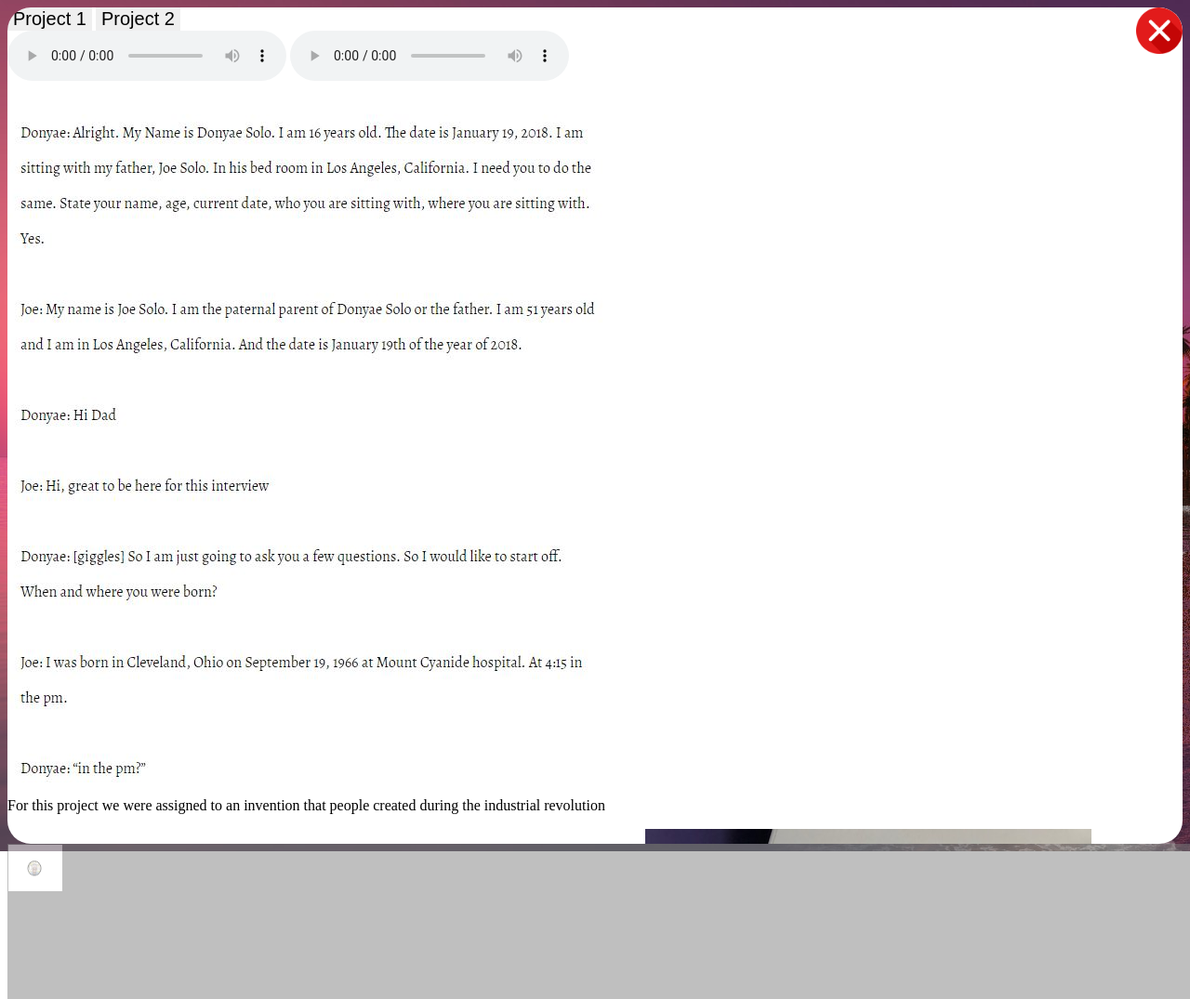
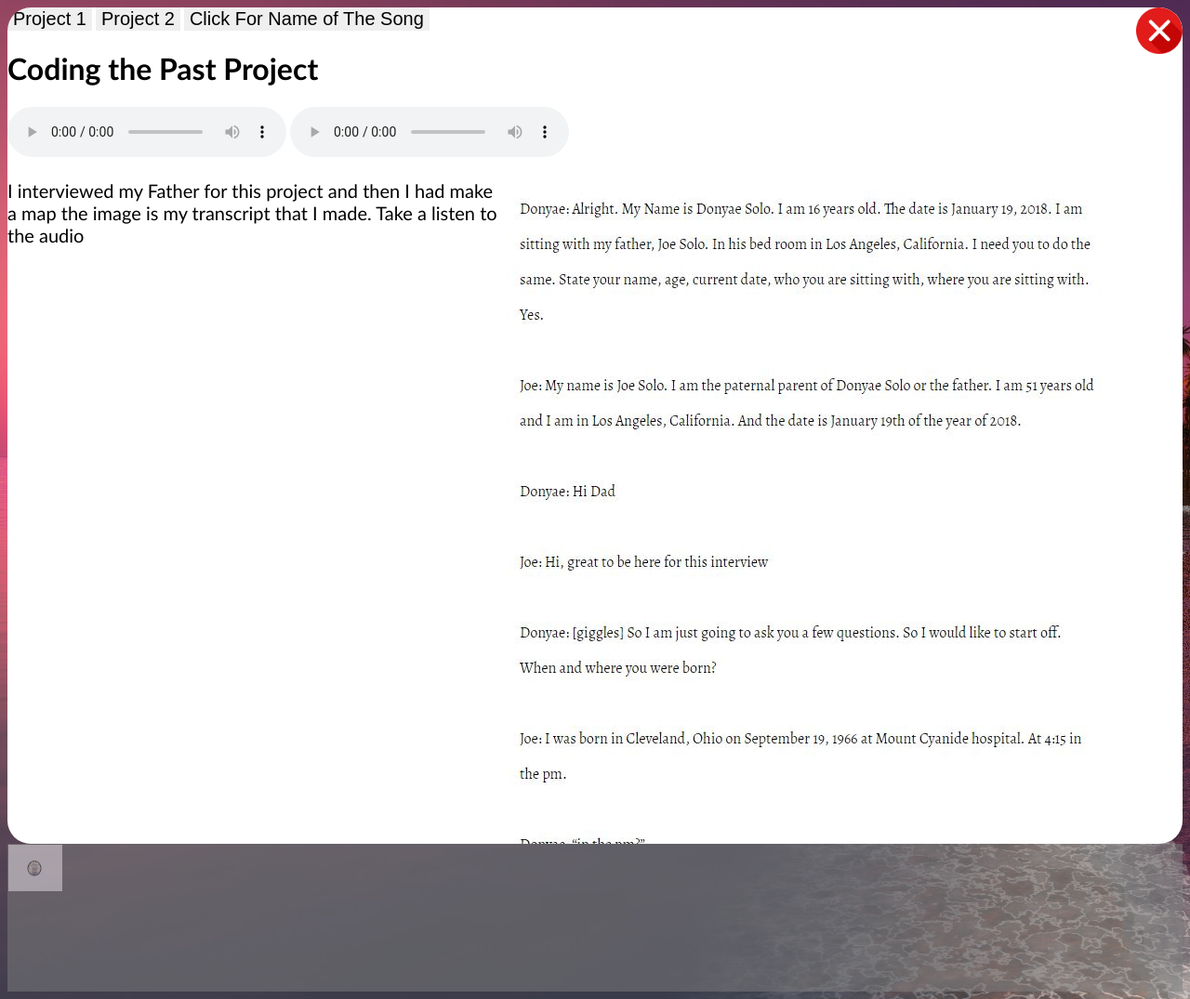
Before and after one commit to donyaesolo/exhibition, a plain HTML site: page daramola.html in a window 1280 px wide. Shown: the whole page at 93% size. Before the commit the page ends 916 px from the top, so only its background shows below. Drawn offline with Linux system fonts and the light colour scheme.

Commit message:
Add files via upload

```diff
--- a/Noel.css
+++ b/Noel.css
@@ -65,3 +65,7 @@ top: 0;
 .exit:hover{
 filter: brightness(50%);
 }
+.song {
+	border: none;
+font-size: 20px;
+}
--- a/daramola.css
+++ b/daramola.css
@@ -17,15 +17,16 @@ filter: brightness(50%);
 }
 .bar {
 	opacity: 0.5;
-	position: fixed;
+	position: sticky;
 	background-color: grey ;
 	width:200%;
-    height: 100%;
+    height: 20%;
     border: 1px solid grey;
 	margin-right: 100%;
 }
 *{
 cursor: url(images/watermelon.cur), auto;
+overflow:hidden;
 }
 body{
 background-image: url(images/sea.jpg);
@@ -39,8 +40,18 @@ font-size: 20px;
 
 }
 
-
+h1 {
+font-family:"Trebuchet MS", Helvetica, sans-serif;
+}
 
 p {
-size: 16px;
+font-family:"Trebuchet MS", Helvetica, sans-serif;
+font-size: 20px;
 }
+#trans {
+float: right;
+}
+.song {
+	border: none;
+font-size: 20px;
+}
--- a/daramola.html
+++ b/daramola.html
@@ -10,15 +10,20 @@
 	<div class = "tabs">
 		<button class="tablink" onclick="openProject(event, 'Project1')" id="defaultOpen">Project 1</button>
 		<button class="tablink" onclick="openProject(event, 'Project2')">Project 2</button>
+		<button class = "song" onclick = "songFunction()">Click For Name of The Song</button>
 	</div>
 		<div id = "Project1" class = "content">
-			<audio controls autoplay>
+			<h1> Coding the Past Project</h1>
+
+			<audio controls>
 				<source src = "images/Joe_solo.mp3" type = "audio/mpeg">
 			</audio>
 			<audio controls autoplay loop>
 				<source src = "images/la_noire.mp3" type = "audio/mpeg">
 			</audio>
-			<img src = "images/transcript .JPG">
+			<img id = "trans"src = "images/transcript .JPG">
+			<p> I interviewed my Father for this project and then I had make a map
+			the image is my transcript that I made. Take a listen to the audio</p>
 		</div>
 		<div id = "Project2" class = "content">
 			<p> For this project we were assigned to an invention that people created during the industrial revolution</p>
@@ -32,4 +37,5 @@
 	</div>
 	<div class = "bar">
 		<img src = "images/daramola_icon.jpg"  height = "50px"width = "58px">
+
 	</div>
--- a/index.js
+++ b/index.js
@@ -16,3 +16,10 @@ function openProject(evt, projectName) {
 }
 
  document.getElementById("defultOpen").click();
+
+ function songFunction(){
+ window.alert("The Song That is Playing is La Noire");
+ }
+  function song2Function(){
+ window.alert("The Song That is Playing is Home");
+ }
```
Also changed, not shown: noel.html (+1 -0 lines), 1 other file.
